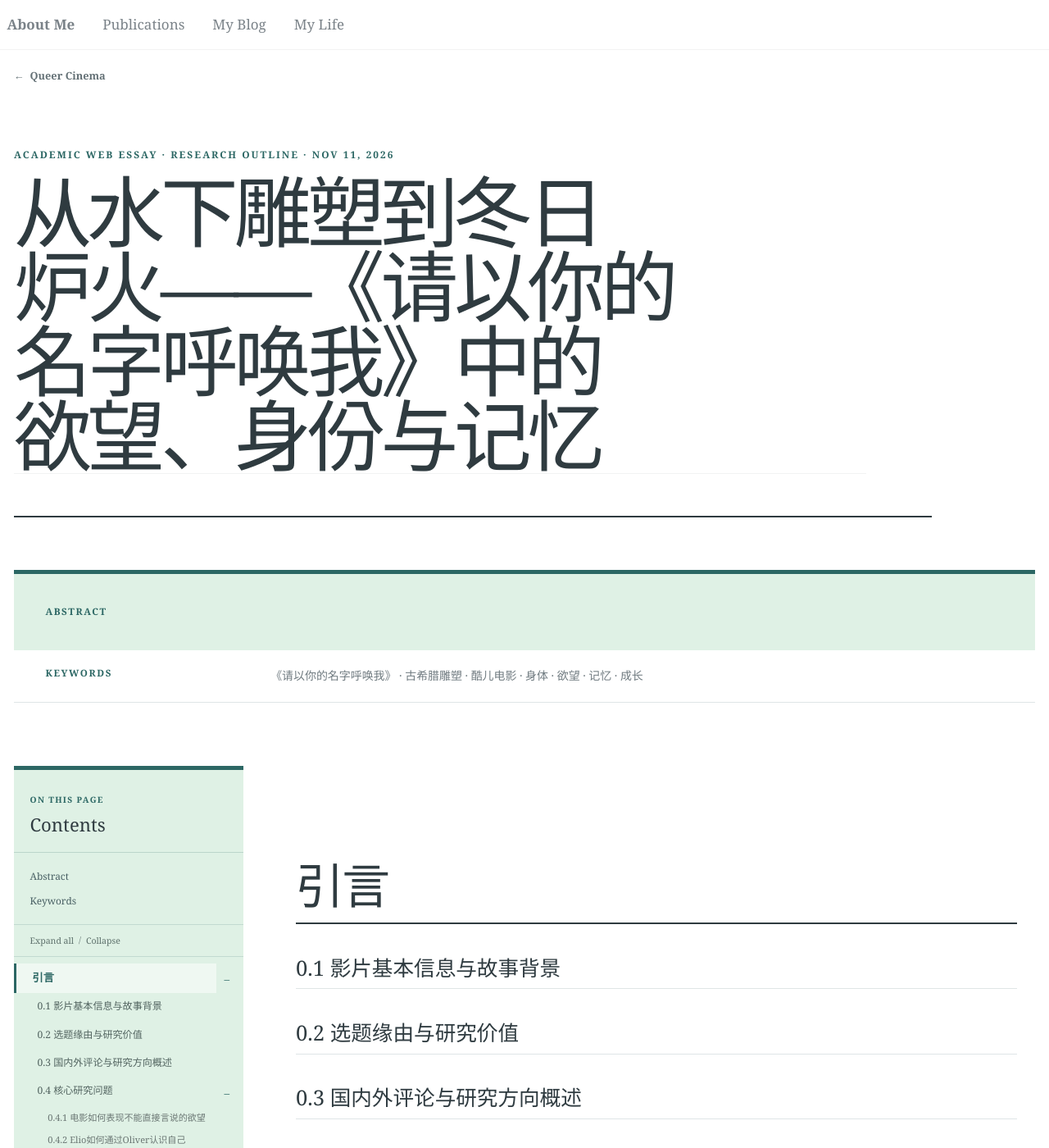
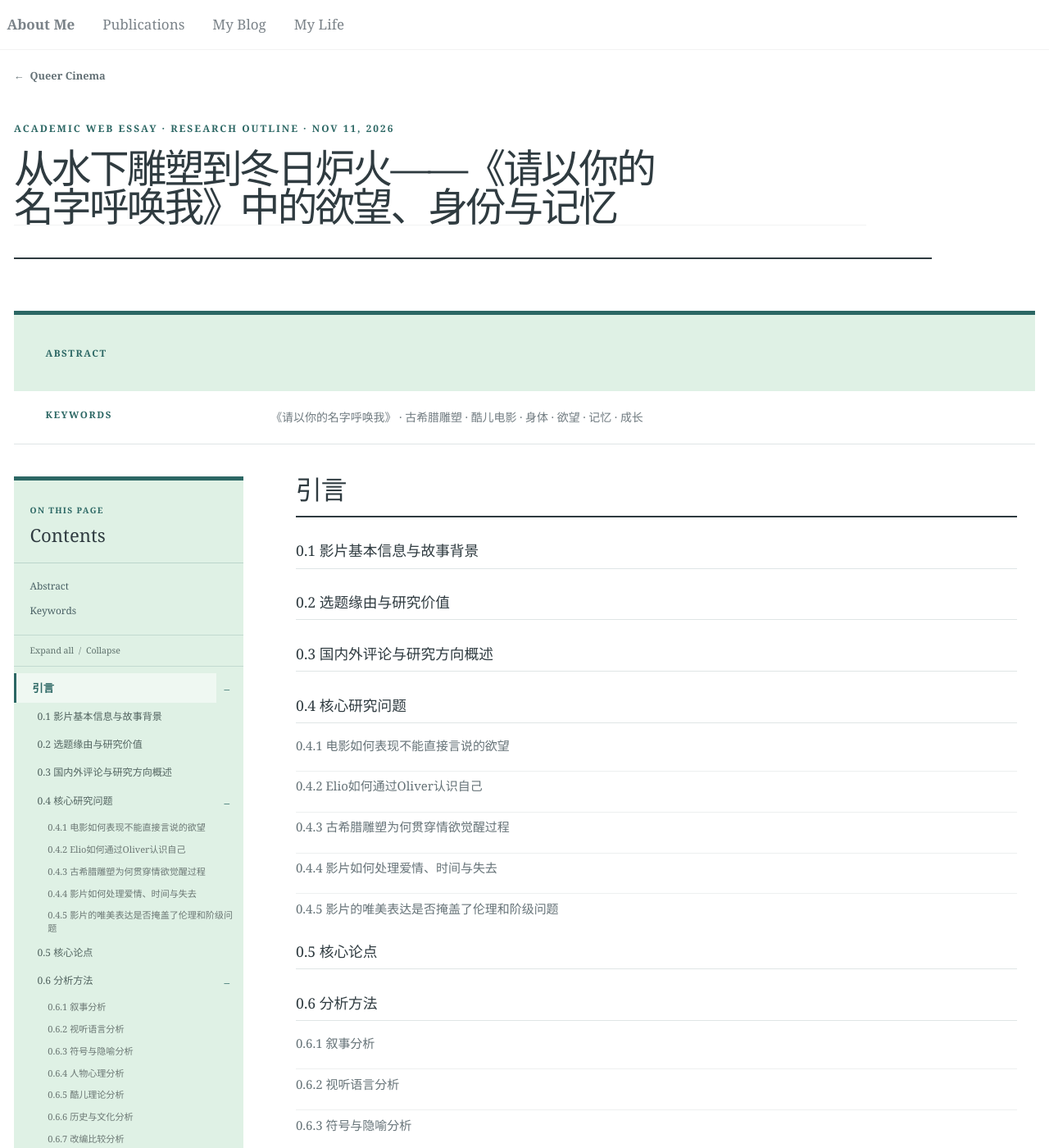
Before and after one commit to Cathylixi/Cathylixi.github.io, a Jekyll site: the page built from _posts/2026-11-11-call-me-by-your-name.md, in a window 1280 px wide and 1400 px high. Shown: the whole window at 82% size. Built offline with Jekyll 4.4.1, drawn with Linux system fonts in a browser that asks for light colours.

Commit message:
Refine academic article typography

```diff
--- a/_layouts/academic-post.html
+++ b/_layouts/academic-post.html
@@ -18,9 +18,9 @@ author_profile: false
     {% if page.subtitle %}<p class="academic-post__lede">{{ page.subtitle }}</p>{% endif %}
   </header>
 
-  <section class="academic-post__abstract" id="abstract" aria-labelledby="abstract-title">
+  <section class="academic-post__abstract{% if page.abstract == blank %} academic-post__abstract--empty{% endif %}" id="abstract" aria-labelledby="abstract-title">
     <p class="academic-post__label" id="abstract-title">Abstract</p>
-    <p>{{ page.abstract }}</p>
+    {% unless page.abstract == blank %}<p>{{ page.abstract }}</p>{% endunless %}
   </section>
 
   {% if page.keywords %}
--- a/_sass/_academic.scss
+++ b/_sass/_academic.scss
@@ -15,7 +15,7 @@ $academic-paper: #fbfbfa;
 
 .academic-post__hero {
   max-width: 1120px;
-  padding: clamp(2.2rem, 6vw, 5.2rem) 0 clamp(2rem, 4vw, 3.5rem);
+  padding: clamp(1.75rem, 3.5vw, 3.25rem) 0 clamp(1.6rem, 3vw, 2.6rem);
   border-bottom: 2px solid $academic-ink;
 }
 
@@ -24,7 +24,7 @@ $academic-paper: #fbfbfa;
   margin: 0.9rem 0 0;
   padding: 0;
   color: $academic-ink;
-  font-size: clamp(3.25rem, 7.4vw, 6.9rem);
+  font-size: clamp(2.35rem, 3.8vw, 3.8rem);
   font-weight: normal;
   letter-spacing: -0.055em;
   line-height: 0.96;
@@ -35,7 +35,7 @@ $academic-paper: #fbfbfa;
   max-width: 880px;
   margin: 1.6rem 0 0;
   color: $academic-ink;
-  font-size: clamp(1.25rem, 2.4vw, 1.8rem);
+  font-size: clamp(1.15rem, 1.8vw, 1.45rem);
   line-height: 1.35;
   text-wrap: balance;
 }
@@ -62,8 +62,13 @@ $academic-paper: #fbfbfa;
   max-width: 900px;
   margin: 0;
   color: #3e4b4e;
-  font-size: clamp(1.05rem, 1.8vw, 1.3rem);
+  font-size: clamp(1rem, 1.35vw, 1.15rem);
   line-height: 1.72;
+}
+
+.academic-post__abstract--empty {
+  display: block;
+  padding: 1rem clamp(1.5rem, 3vw, 2.3rem);
 }
 
 .academic-post__label,
@@ -97,7 +102,7 @@ $academic-paper: #fbfbfa;
   grid-template-columns: minmax(230px, 280px) minmax(0, 1fr);
   gap: clamp(2.2rem, 5vw, 5rem);
   align-items: start;
-  margin-top: clamp(2.5rem, 6vw, 5rem);
+  margin-top: clamp(1.75rem, 3vw, 2.75rem);
 }
 
 .academic-post__sidebar {
@@ -313,10 +318,10 @@ $academic-paper: #fbfbfa;
 .academic-post__body .academic-outline > h2,
 .academic-post__body .academic-supplement > h2 {
   scroll-margin-top: 5rem;
-  margin: clamp(4.5rem, 9vw, 8rem) 0 1.6rem;
+  margin: clamp(3.25rem, 6vw, 5.5rem) 0 1.35rem;
   padding: 0 0 0.9rem;
   color: $academic-ink;
-  font-size: clamp(2.25rem, 4.6vw, 4.2rem);
+  font-size: clamp(1.75rem, 2.5vw, 2.6rem);
   font-weight: normal;
   letter-spacing: -0.045em;
   line-height: 1.03;
@@ -330,10 +335,10 @@ $academic-paper: #fbfbfa;
 
 .academic-post__body h3 {
   scroll-margin-top: 5rem;
-  margin: 3.3rem 0 0.9rem;
+  margin: 2.5rem 0 0.75rem;
   padding: 0 0 0.55rem;
   color: $academic-ink;
-  font-size: clamp(1.45rem, 2.5vw, 2rem);
+  font-size: clamp(1.18rem, 1.55vw, 1.45rem);
   font-weight: normal;
   line-height: 1.23;
   border-bottom: 1px solid $academic-line;
@@ -344,15 +349,15 @@ $academic-paper: #fbfbfa;
   scroll-margin-top: 5rem;
   margin: 1.8rem 0 0.55rem;
   color: #4c5a5e;
-  font-size: 1.05rem;
+  font-size: 0.92rem;
   font-weight: bold;
   line-height: 1.45;
 }
 
 .academic-post__body p,
 .academic-post__body li {
-  font-size: 1.06rem;
-  line-height: 1.9;
+  font-size: 1rem;
+  line-height: 1.82;
 }
 
 .academic-post__body blockquote {
@@ -365,7 +370,7 @@ $academic-paper: #fbfbfa;
 
 .academic-post__body blockquote p {
   margin: 0;
-  font-size: 1.15rem;
+  font-size: 1.06rem;
   line-height: 1.7;
 }
 
@@ -376,16 +381,24 @@ $academic-paper: #fbfbfa;
 
 .academic-outline h3,
 .academic-supplement h3 {
-  margin-top: 2.2rem;
-  font-size: clamp(1.2rem, 2vw, 1.55rem);
+  margin-top: 1.8rem;
+  font-size: clamp(1.04rem, 1.25vw, 1.2rem);
 }
 
 .academic-outline h4,
 .academic-supplement h4 {
   margin: 1.15rem 0 0.3rem;
   color: #667378;
-  font-size: 0.9rem;
+  font-size: 0.88rem;
   font-weight: normal;
+}
+
+.academic-post__body > .academic-outline:first-child {
+  margin-top: 0;
+}
+
+.academic-post__body > .academic-outline:first-child > h2:first-child {
+  margin-top: 0;
 }
 
 .academic-outline h3 + h4,
@@ -465,7 +478,7 @@ $academic-paper: #fbfbfa;
   }
 
   .academic-post__hero h1 {
-    font-size: clamp(2.8rem, 13vw, 4.3rem);
+    font-size: clamp(2rem, 8.5vw, 3rem);
   }
 
   .academic-post__abstract,
@@ -482,7 +495,7 @@ $academic-paper: #fbfbfa;
   .academic-post__body > h2,
   .academic-post__body .academic-outline > h2,
   .academic-post__body .academic-supplement > h2 {
-    font-size: 2.35rem;
+    font-size: 1.75rem;
   }
 
   .academic-post__body p,
```
